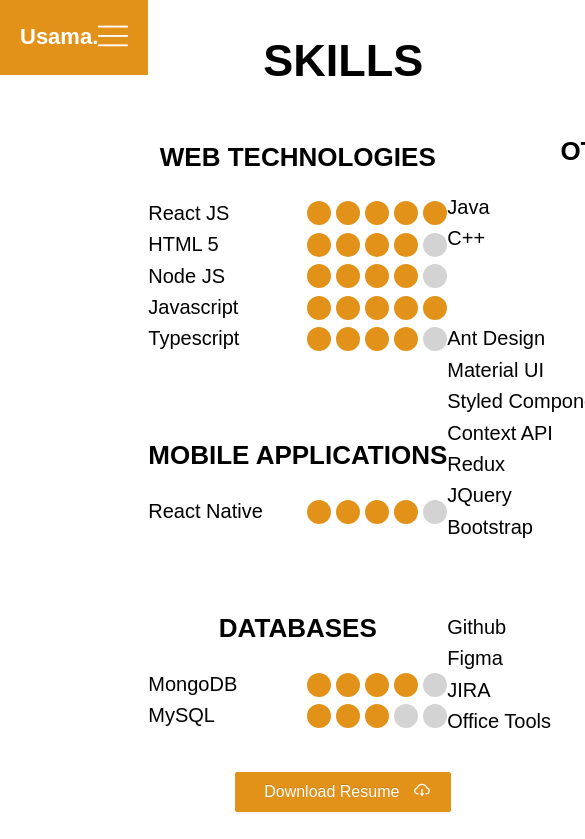
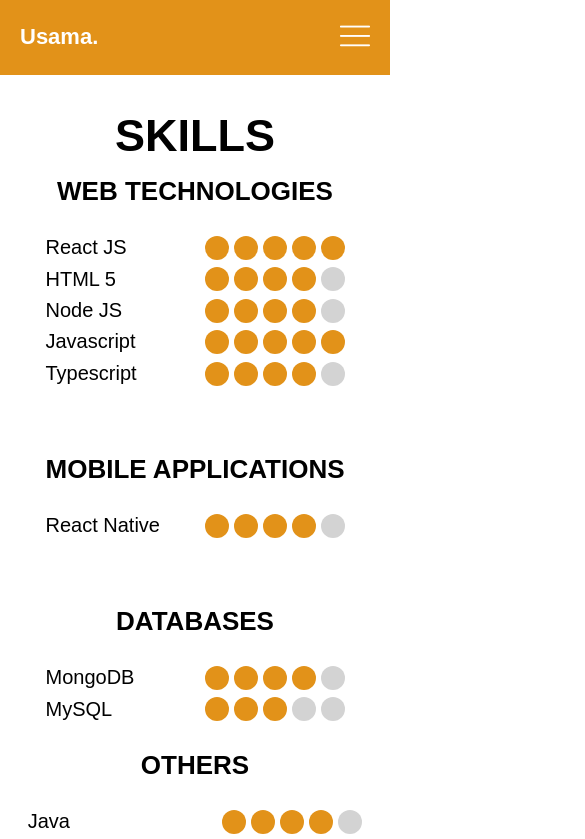
Before and after one commit to CodeWUsama/usamaportfolioold, a React (Create React App) app: page /skills in a window 390 px wide. Shown: the top 839 px of the page, 585 px wide, since content can reach past the window. Built offline with nearby package versions, Linux system fonts and the light colour scheme.

Commit message:
Skills  page mobile responsive

```diff
--- a/src/components/Global/styled.components.ts
+++ b/src/components/Global/styled.components.ts
@@ -20,6 +20,8 @@
   align-items: ${(props) => props.alignItems ?? "flex-start"};
   width: ${(props) => props.width ?? "100%"};
   height: ${(props) => props.height};
+  min-height: ${(props) => props.minHeight};
+  max-height: ${(props) => props.maxHeight};
   flex-wrap: ${(props) => props.flexWrap};
   padding: ${(props) => props.padding};
 `;
@@ -46,4 +48,6 @@
   width?: string;
   flexWrap?: string;
   padding?: string;
+  minHeight?: string;
+  maxHeight?: string;
 }
--- a/src/routes/Skills/index.tsx
+++ b/src/routes/Skills/index.tsx
@@ -1,15 +1,20 @@
 import Button from "components/Button";
 import { Flex, InvisibleText, Text } from "components/Global/styled.components";
 import Sidebar from "components/Sidebar";
-import { GreyBubble, YellowBubble } from "./styled.components";
+import {
+  CenterPageContainer,
+  ContentWrapper,
+  GreyBubble,
+  RootContainer,
+  YellowBubble,
+} from "./styled.components";
 import CloudDownloadOutlined from "@ant-design/icons/CloudDownloadOutlined";
 
 const Skills = () => {
   return (
-    <>
-      <Flex height="100%" justifyContent="space-between">
+    <RootContainer>
       <Sidebar />
-        <Flex flexDirection="column" height="100%" id="Content">
+      <ContentWrapper>
         <Flex
           id="header"
           justifyContent="center"
@@ -20,13 +25,14 @@
             Skills
           </Text>
         </Flex>
-          <Flex height="80%" justifyContent="space-around">
+        <CenterPageContainer id="fucking">
           <Flex
-              width="max-content"
-              flexDirection="column"
-              height="100%"
             justifyContent="space-around"
+            flexWrap="wrap"
+            gap={20}
+            style={{ margin: "0px 10px" }}
           >
+            <Flex width="max-content" flexDirection="column" gap={60}>
               <Flex flexDirection="column" alignItems="center">
                 <Text
                   fontSize={26}
@@ -122,12 +128,7 @@
                 </Flex>
               </Flex>
             </Flex>
-            <Flex
-              width="max-content"
-              flexDirection="column"
-              height="100%"
-              justifyContent="space-around"
-            >
+            <Flex width="max-content" flexDirection="column" gap={60}>
               <Flex flexDirection="column" alignItems="center">
                 <Text
                   fontSize={26}
@@ -251,10 +252,10 @@
           <Flex justifyContent="center">
             <Button text="Download Resume" icon={<CloudDownloadOutlined />} />
           </Flex>
-        </Flex>
+        </CenterPageContainer>
+      </ContentWrapper>
       <InvisibleText>Usama is my name</InvisibleText>
-      </Flex>
-    </>
+    </RootContainer>
   );
 };
 
--- a/src/routes/Skills/styled.components.ts
+++ b/src/routes/Skills/styled.components.ts
@@ -14,3 +14,35 @@
   height: 24px;
   background-color: lightgrey;
 `;
+
+export const CenterPageContainer = styled.div`
+  display: flex;
+  justify-content: center;
+  flex-direction: column;
+  width: 100%;
+  min-height: 87vh;
+  align-items: center;
+  @media (max-width: 600px) {
+    gap: 30px;
+  }
+`;
+
+export const RootContainer = styled.div`
+  height: 100%;
+  display: flex;
+  justify-content: space-between;
+  width: 100%;
+  @media (max-width: 600px) {
+    flex-direction: column;
+  }
+`;
+
+export const ContentWrapper = styled.div`
+  display: flex;
+  flex-direction: column;
+  height: 100%;
+  width: 100%;
+  @media (max-width: 1150px) {
+    height: max-content;
+  }
+`;
```
Lines whose indentation alone changed are shown as unchanged.
